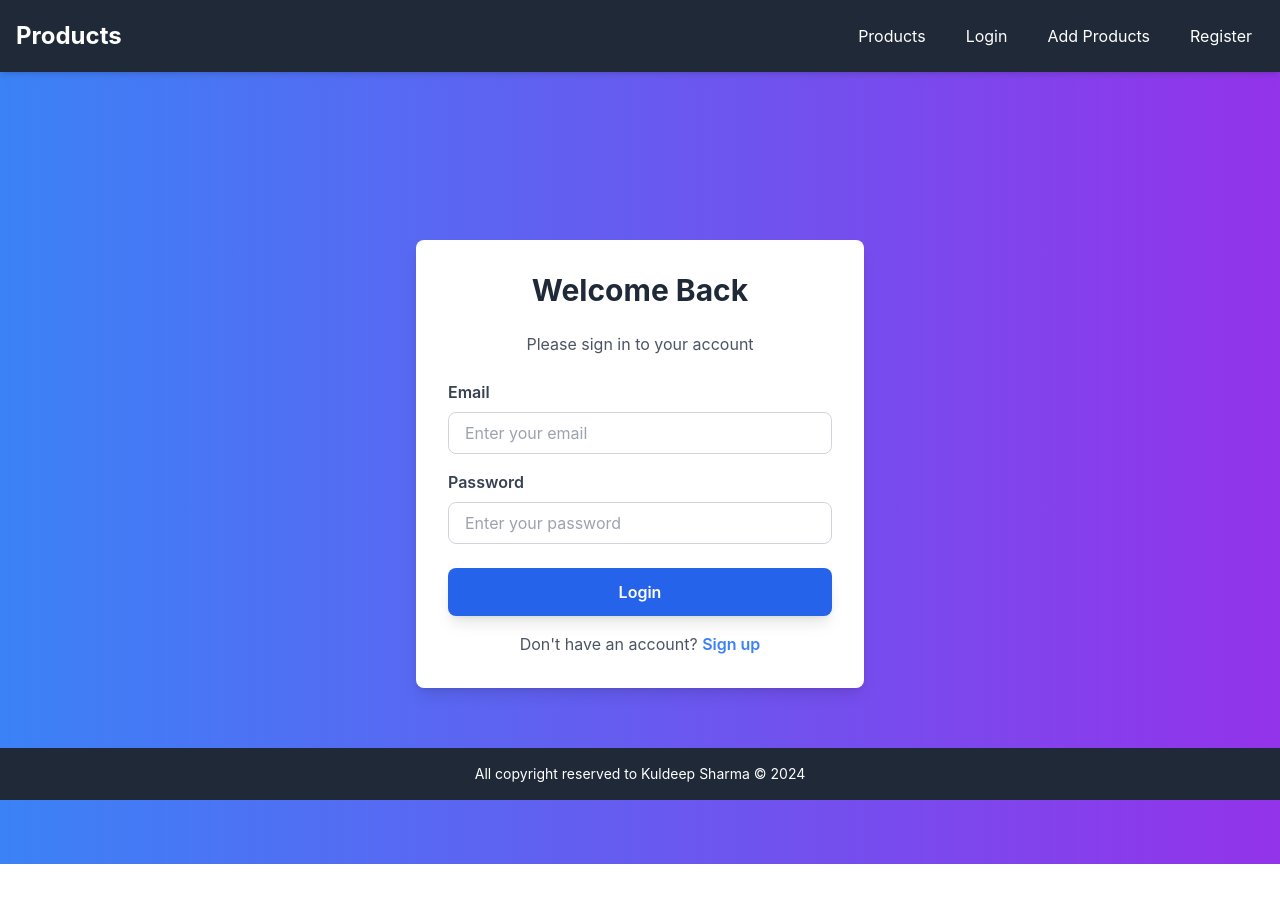
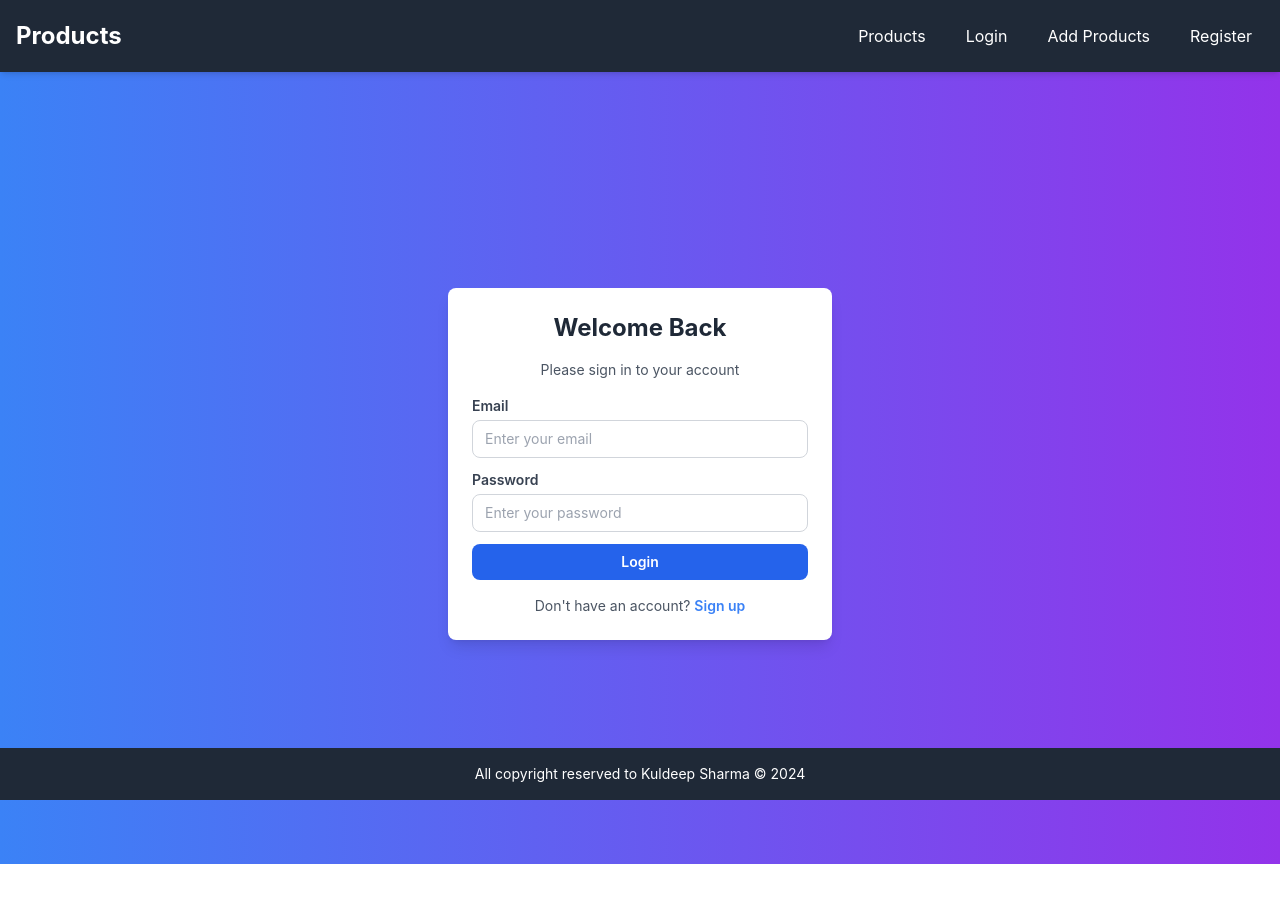
Before and after one commit to kuldeepsharma2/e-commerce, a React (Create React App) app: page /login in a window 1280 px wide. Shown: the top 902 px of the page. Built offline with nearby package versions, Linux system fonts and the light colour scheme; no server answers.

Commit message:
reduce space

```diff
--- a/src/pages/Login.js
+++ b/src/pages/Login.js
@@ -28,44 +28,44 @@
   };
 
   return (
-    <div className="flex items-center justify-center h-screen bg-gradient-to-r from-blue-500 to-purple-600">
-      <div className="bg-white p-8 rounded-lg shadow-lg w-full max-w-md">
-        <h1 className="text-3xl font-bold mb-6 text-gray-800 text-center">Welcome Back</h1>
-        <p className="text-gray-600 mb-6 text-center">Please sign in to your account</p>
-        <form onSubmit={handleLogin}>
-          <div className="mb-4">
-            <label className="block text-gray-700 font-semibold mb-2" htmlFor="email">Email</label>
+    <div className="flex items-center justify-center h-screen bg-gradient-to-r from-blue-500 to-purple-600 p-4">
+      <div className="bg-white p-6 rounded-lg shadow-lg w-full max-w-sm">
+        <h1 className="text-2xl font-bold mb-4 text-gray-800 text-center">Welcome Back</h1>
+        <p className="text-gray-600 mb-4 text-center text-sm">Please sign in to your account</p>
+        <form onSubmit={handleLogin} className="space-y-3">
+          <div>
+            <label className="block text-gray-700 font-semibold mb-1 text-sm" htmlFor="email">Email</label>
             <input
               type="email"
               id="email"
               value={email}
               onChange={(e) => setEmail(e.target.value)}
-              className="w-full px-4 py-2 border border-gray-300 rounded-lg focus:outline-none focus:ring-2 focus:ring-blue-400"
+              className="w-full px-3 py-2 border border-gray-300 rounded-lg focus:outline-none focus:ring-2 focus:ring-blue-400 text-sm"
               placeholder="Enter your email"
               required
             />
           </div>
-          <div className="mb-6">
-            <label className="block text-gray-700 font-semibold mb-2" htmlFor="password">Password</label>
+          <div>
+            <label className="block text-gray-700 font-semibold mb-1 text-sm" htmlFor="password">Password</label>
             <input
               type="password"
               id="password"
               value={password}
               onChange={(e) => setPassword(e.target.value)}
-              className="w-full px-4 py-2 border border-gray-300 rounded-lg focus:outline-none focus:ring-2 focus:ring-blue-400"
+              className="w-full px-3 py-2 border border-gray-300 rounded-lg focus:outline-none focus:ring-2 focus:ring-blue-400 text-sm"
               placeholder="Enter your password"
               required
             />
           </div>
           <button
             type="submit"
-            className="w-full bg-blue-600 text-white py-3 rounded-lg font-semibold shadow-lg hover:bg-blue-700 focus:outline-none focus:ring-2 focus:ring-blue-400 focus:ring-opacity-75 transition duration-200"
+            className="w-full bg-blue-600 text-white py-2 rounded-lg font-semibold hover:bg-blue-700 focus:outline-none focus:ring-2 focus:ring-blue-400 transition duration-200 text-sm"
           >
             Login
           </button>
         </form>
         <ToastContainer />
-        <p className="text-gray-600 text-center mt-4">
+        <p className="text-gray-600 text-center mt-4 text-sm">
           Don't have an account?{' '}
           <a href="/register" className="text-blue-500 hover:text-blue-700 font-semibold">
             Sign up
```
